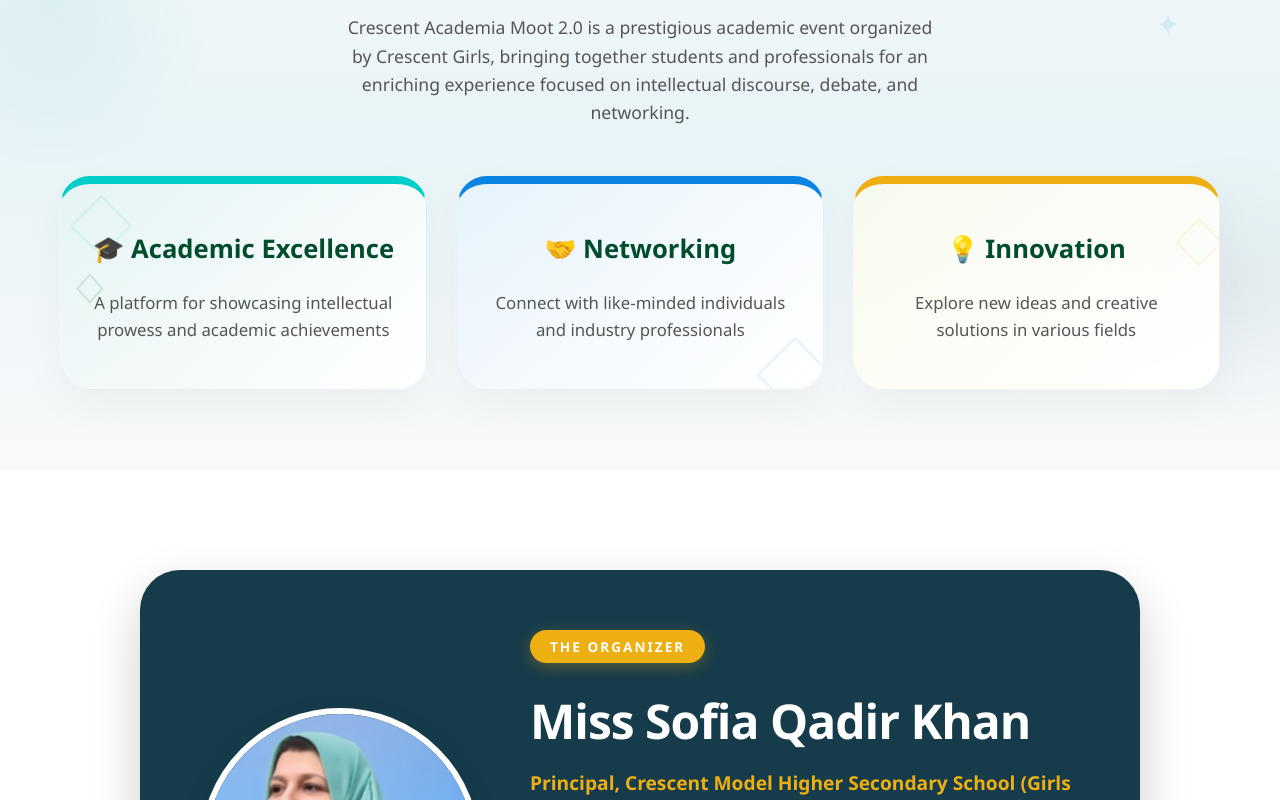
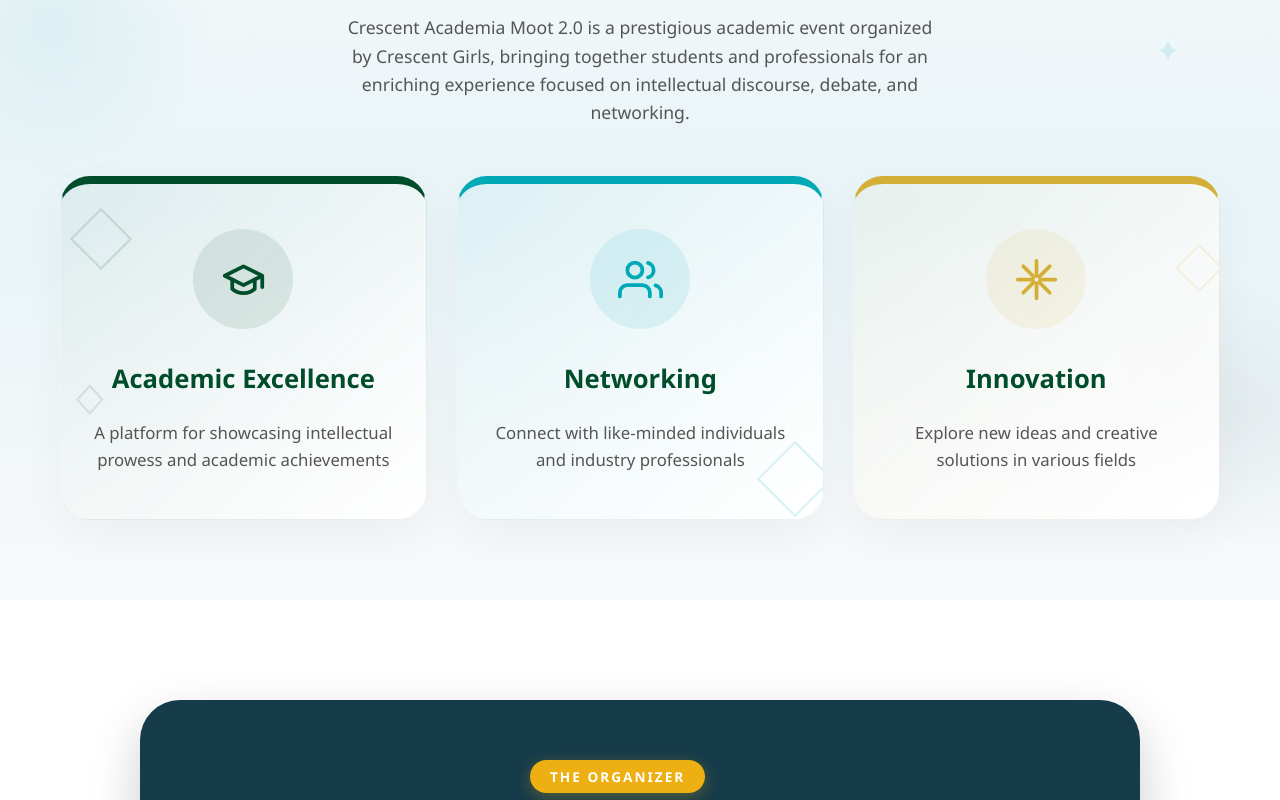
Before and after one commit to Shirmeen/moot2.0, a React (Create React App) app: page / in a window 1280 px wide. Shown: the part 1371-2171 px from the top of the page. Built offline with nearby package versions, Linux system fonts and the light colour scheme.

Commit message:
change the size

```diff
--- a/src/components/About.css
+++ b/src/components/About.css
@@ -150,30 +150,33 @@
 }
 
 .highlight-1::before {
-  border-color: #00cec9;
+  border-color: var(--primary-color);
   top: 10%;
   left: 5%;
   width: 40px;
   height: 40px;
   display: block;
+  opacity: 0.15;
 }
 
 .highlight-2::before {
-  border-color: #0984e3;
+  border-color: var(--accent-color);
   top: 80%;
   left: 85%;
   width: 50px;
   height: 50px;
   display: block;
+  opacity: 0.15;
 }
 
 .highlight-3::before {
-  border-color: #edaf11;
+  border-color: var(--secondary-color);
   top: 20%;
   left: 90%;
   width: 30px;
   height: 30px;
   display: block;
+  opacity: 0.15;
 }
 
 .highlight-card:hover::before {
@@ -199,23 +202,60 @@
 }
 
 .highlight-1 {
-  background: linear-gradient(135deg, rgba(224, 242, 241, 0.6) 0%, #ffffff 100%);
-  border-top: 8px solid #00cec9;
+  background: linear-gradient(135deg, rgba(0, 77, 44, 0.05) 0%, #ffffff 100%);
+  border-top: 8px solid var(--primary-color);
 }
 
 .highlight-2 {
-  background: linear-gradient(135deg, rgba(227, 242, 253, 0.6) 0%, #ffffff 100%);
-  border-top: 8px solid #0984e3;
+  background: linear-gradient(135deg, rgba(0, 169, 181, 0.05) 0%, #ffffff 100%);
+  border-top: 8px solid var(--accent-color);
 }
 
 .highlight-3 {
-  background: linear-gradient(135deg, rgba(255, 253, 231, 0.6) 0%, #ffffff 100%);
-  border-top: 8px solid #edaf11;
+  background: linear-gradient(135deg, rgba(212, 175, 55, 0.05) 0%, #ffffff 100%);
+  border-top: 8px solid var(--secondary-color);
 }
 
 .highlight-card:hover {
   transform: translateY(-12px);
   box-shadow: 0 25px 60px rgba(0, 0, 0, 0.08);
+}
+
+.highlight-icon {
+  width: 100px;
+  height: 100px;
+  border-radius: 50%;
+  display: flex;
+  align-items: center;
+  justify-content: center;
+  margin: 0 auto 30px;
+  transition: all 0.4s ease;
+  position: relative;
+  z-index: 1;
+}
+
+.highlight-1 .highlight-icon {
+  background: rgba(0, 77, 44, 0.1);
+  color: var(--primary-color);
+}
+
+.highlight-2 .highlight-icon {
+  background: rgba(0, 169, 181, 0.1);
+  color: var(--accent-color);
+}
+
+.highlight-3 .highlight-icon {
+  background: rgba(212, 175, 55, 0.1);
+  color: var(--secondary-color);
+}
+
+.highlight-icon svg {
+  width: 45px;
+  height: 45px;
+}
+
+.highlight-card:hover .highlight-icon {
+  transform: scale(1.1) rotate(5deg);
 }
 
 .highlight-card h3 {
@@ -225,10 +265,6 @@
   font-weight: 700;
   position: relative;
   z-index: 1;
-  display: flex;
-  align-items: center;
-  justify-content: center;
-  gap: 10px;
 }
 
 .highlight-card p {
--- a/src/components/About.js
+++ b/src/components/About.js
@@ -5,18 +5,44 @@
   const highlights = [
     {
       id: 1,
-      title: '🎓 Academic Excellence',
-      description: 'A platform for showcasing intellectual prowess and academic achievements'
+      title: 'Academic Excellence',
+      description: 'A platform for showcasing intellectual prowess and academic achievements',
+      icon: (
+        <svg viewBox="0 0 24 24" fill="none" stroke="currentColor" strokeWidth="2" strokeLinecap="round" strokeLinejoin="round">
+          <path d="M22 10v6M2 10l10-5 10 5-10 5z"></path>
+          <path d="M6 12v5c3 3 9 3 12 0v-5"></path>
+        </svg>
+      )
     },
     {
       id: 2,
-      title: '🤝 Networking',
-      description: 'Connect with like-minded individuals and industry professionals'
+      title: 'Networking',
+      description: 'Connect with like-minded individuals and industry professionals',
+      icon: (
+        <svg viewBox="0 0 24 24" fill="none" stroke="currentColor" strokeWidth="2" strokeLinecap="round" strokeLinejoin="round">
+          <path d="M17 21v-2a4 4 0 0 0-4-4H5a4 4 0 0 0-4 4v2"></path>
+          <circle cx="9" cy="7" r="4"></circle>
+          <path d="M23 21v-2a4 4 0 0 0-3-3.87"></path>
+          <path d="M16 3.13a4 4 0 0 1 0 7.75"></path>
+        </svg>
+      )
     },
     {
       id: 3,
-      title: '💡 Innovation',
-      description: 'Explore new ideas and creative solutions in various fields'
+      title: 'Innovation',
+      description: 'Explore new ideas and creative solutions in various fields',
+      icon: (
+        <svg viewBox="0 0 24 24" fill="none" stroke="currentColor" strokeWidth="2" strokeLinecap="round" strokeLinejoin="round">
+          <path d="M12 2v8"></path>
+          <path d="M12 14v8"></path>
+          <path d="M4.93 4.93l5.66 5.66"></path>
+          <path d="M13.41 13.41l5.66 5.66"></path>
+          <path d="M2 12h8"></path>
+          <path d="M14 12h8"></path>
+          <path d="M4.93 19.07l5.66-5.66"></path>
+          <path d="M13.41 10.59l5.66-5.66"></path>
+        </svg>
+      )
     }
   ];
 
@@ -28,6 +54,7 @@
         <div className="highlights">
           {highlights.map((highlight, index) => (
             <div key={highlight.id} className={`highlight-card highlight-${highlight.id} animate-zoom delay-${index + 1}`}>
+              <div className="highlight-icon">{highlight.icon}</div>
               <h3>{highlight.title}</h3>
               <p>{highlight.description}</p>
             </div>
```
